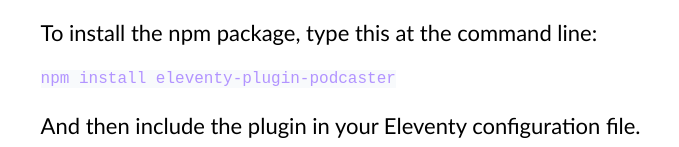
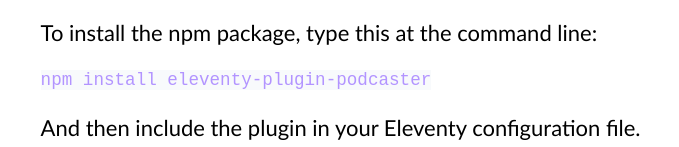
Before and after one commit to nathan-bottomley/eleventy-plugin-podcaster.com, an Eleventy site: page content/docs/index.md in a window 1280 px wide. Shown: the part 469-616 px from the top of the page, 89-768 px from the left. Built offline with nearby package versions, Linux system fonts and the light colour scheme; Eleventy itself is replaced by a stand-in of ours; some packages are replaced by stand-ins of ours; code samples lack their colours; files that its build step writes are made by us from their sources; a script that the page names is missing; what @zachleat/heading-anchors, markdown-it-github-alerts, simpledotcss, zod-validation-error would draw is missing.

Commit message:
Fixed odd font-size problem in code blocks

```diff
--- a/public/css/custom.css
+++ b/public/css/custom.css
@@ -63,12 +63,8 @@
 	font-size: var(--step--1);
 }
 
-pre * {
+pre, pre * {
 	font-size: var(--step--1);
-}
-
-code {
-  font-size: inherit;
 }
 
 /* https://www.a11yproject.com/posts/how-to-hide-content/ */
```
